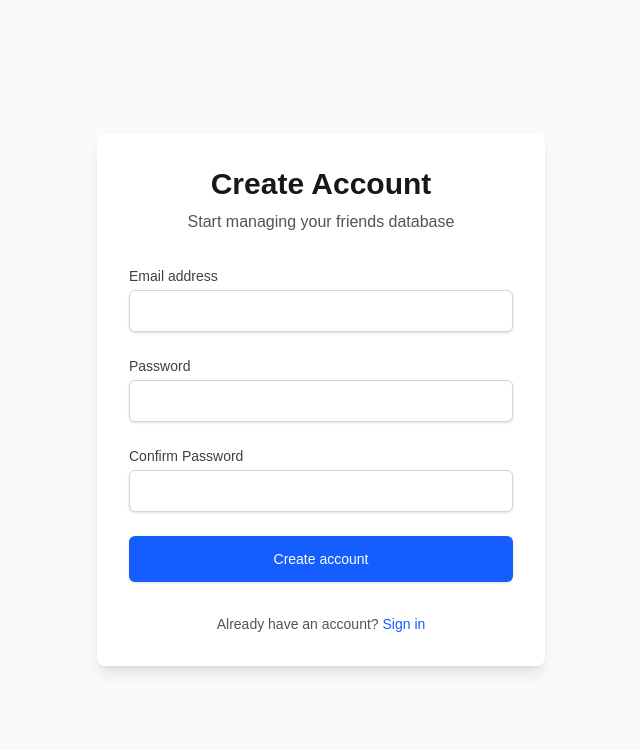
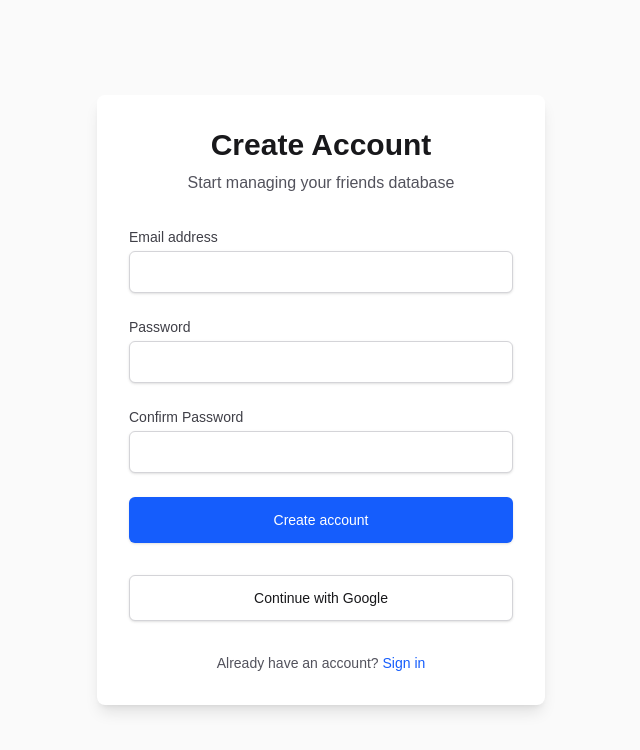
Before and after one commit to MareliBasson/oremi-mvp, a Next.js app: page /auth/signup in a window 1280 px wide. Shown: the top 750 px of the page, without its empty margins (319-959 px from the left). Built offline with nearby package versions, Linux system fonts and the light colour scheme; no server answers.

Commit message:
Add google auth to login providers

```diff
--- a/app/auth/login/page.tsx
+++ b/app/auth/login/page.tsx
@@ -1,103 +1,138 @@
-'use client';
+'use client'
 
-import { useState } from 'react';
-import { useRouter } from 'next/navigation';
-import Link from 'next/link';
-import { useAuth } from '@/contexts/AuthContext';
+import { useState } from 'react'
+import { useRouter } from 'next/navigation'
+import Link from 'next/link'
+import { useAuth } from '@/contexts/AuthContext'
 
 export default function LoginPage() {
-  const [email, setEmail] = useState('');
-  const [password, setPassword] = useState('');
-  const [error, setError] = useState('');
-  const [loading, setLoading] = useState(false);
-  const router = useRouter();
-  const { login } = useAuth();
+	const [email, setEmail] = useState('')
+	const [password, setPassword] = useState('')
+	const [error, setError] = useState('')
+	const [loading, setLoading] = useState(false)
+	const router = useRouter()
+	const { login, signInWithGoogle } = useAuth()
 
 	const handleSubmit = async (e: React.FormEvent) => {
-    e.preventDefault();
-    setError('');
-    setLoading(true);
+		e.preventDefault()
+		setError('')
+		setLoading(true)
 
 		try {
-      await login(email, password);
-      router.push('/friends');
+			await login(email, password)
+			router.push('/friends')
 		} catch (err) {
-      const error = err as Error;
-      setError(error.message || 'Failed to login');
+			const error = err as Error
+			setError(error.message || 'Failed to login')
 		} finally {
-      setLoading(false);
+			setLoading(false)
 		}
-  };
+	}
 
 	return (
-    <div className="flex min-h-screen items-center justify-center bg-zinc-50 dark:bg-zinc-950 p-4">
-      <div className="w-full max-w-md space-y-8 bg-white dark:bg-zinc-900 p-8 rounded-lg shadow-lg">
+		<div className='flex min-h-screen items-center justify-center bg-zinc-50 dark:bg-zinc-950 p-4'>
+			<div className='w-full max-w-md space-y-8 bg-white dark:bg-zinc-900 p-8 rounded-lg shadow-lg'>
 				<div>
-          <h2 className="text-3xl font-bold text-center text-zinc-900 dark:text-white">
+					<h2 className='text-3xl font-bold text-center text-zinc-900 dark:text-white'>
 						Sign In
 					</h2>
-          <p className="mt-2 text-center text-zinc-600 dark:text-zinc-400">
+					<p className='mt-2 text-center text-zinc-600 dark:text-zinc-400'>
 						Access your friends database
 					</p>
 				</div>
 
 				{error && (
-          <div className="bg-red-50 dark:bg-red-900/20 border border-red-200 dark:border-red-800 text-red-700 dark:text-red-400 px-4 py-3 rounded">
+					<div className='bg-red-50 dark:bg-red-900/20 border border-red-200 dark:border-red-800 text-red-700 dark:text-red-400 px-4 py-3 rounded'>
 						{error}
 					</div>
 				)}
 
-        <form onSubmit={handleSubmit} className="space-y-6">
+				<form onSubmit={handleSubmit} className='space-y-6'>
 					<div>
-            <label htmlFor="email" className="block text-sm font-medium text-zinc-700 dark:text-zinc-300">
+						<label
+							htmlFor='email'
+							className='block text-sm font-medium text-zinc-700 dark:text-zinc-300'
+						>
 							Email address
 						</label>
 						<input
-              id="email"
-              name="email"
-              type="email"
-              autoComplete="email"
+							id='email'
+							name='email'
+							type='email'
+							autoComplete='email'
 							required
 							value={email}
 							onChange={(e) => setEmail(e.target.value)}
-              className="mt-1 block w-full px-3 py-2 border border-zinc-300 dark:border-zinc-700 rounded-md shadow-sm focus:outline-none focus:ring-2 focus:ring-blue-500 focus:border-transparent bg-white dark:bg-zinc-800 text-zinc-900 dark:text-white"
+							className='mt-1 block w-full px-3 py-2 border border-zinc-300 dark:border-zinc-700 rounded-md shadow-sm focus:outline-none focus:ring-2 focus:ring-blue-500 focus:border-transparent bg-white dark:bg-zinc-800 text-zinc-900 dark:text-white'
 						/>
 					</div>
 
 					<div>
-            <label htmlFor="password" className="block text-sm font-medium text-zinc-700 dark:text-zinc-300">
+						<label
+							htmlFor='password'
+							className='block text-sm font-medium text-zinc-700 dark:text-zinc-300'
+						>
 							Password
 						</label>
 						<input
-              id="password"
-              name="password"
-              type="password"
-              autoComplete="current-password"
+							id='password'
+							name='password'
+							type='password'
+							autoComplete='current-password'
 							required
 							value={password}
 							onChange={(e) => setPassword(e.target.value)}
-              className="mt-1 block w-full px-3 py-2 border border-zinc-300 dark:border-zinc-700 rounded-md shadow-sm focus:outline-none focus:ring-2 focus:ring-blue-500 focus:border-transparent bg-white dark:bg-zinc-800 text-zinc-900 dark:text-white"
+							className='mt-1 block w-full px-3 py-2 border border-zinc-300 dark:border-zinc-700 rounded-md shadow-sm focus:outline-none focus:ring-2 focus:ring-blue-500 focus:border-transparent bg-white dark:bg-zinc-800 text-zinc-900 dark:text-white'
 						/>
 					</div>
 
 					<div>
 						<button
-              type="submit"
+							type='submit'
 							disabled={loading}
-              className="w-full flex justify-center py-3 px-4 border border-transparent rounded-md shadow-sm text-sm font-medium text-white bg-blue-600 hover:bg-blue-700 focus:outline-none focus:ring-2 focus:ring-offset-2 focus:ring-blue-500 disabled:opacity-50 disabled:cursor-not-allowed"
+							className='w-full flex justify-center py-3 px-4 border border-transparent rounded-md shadow-sm text-sm font-medium text-white bg-blue-600 hover:bg-blue-700 focus:outline-none focus:ring-2 focus:ring-offset-2 focus:ring-blue-500 disabled:opacity-50 disabled:cursor-not-allowed'
 						>
 							{loading ? 'Signing in...' : 'Sign in'}
 						</button>
 					</div>
 				</form>
 
-        <div className="text-center text-sm">
-          <span className="text-zinc-600 dark:text-zinc-400">Don&apos;t have an account? </span>
-          <Link href="/auth/signup" className="font-medium text-blue-600 hover:text-blue-500 dark:text-blue-400 dark:hover:text-blue-300">
+				<div className='mt-4'>
+					<button
+						type='button'
+						onClick={async () => {
+							setError('')
+							setLoading(true)
+							try {
+								await signInWithGoogle()
+								router.push('/friends')
+							} catch (err) {
+								const error = err as Error
+								setError(
+									error.message || 'Google sign-in failed'
+								)
+							} finally {
+								setLoading(false)
+							}
+						}}
+						className='w-full flex justify-center items-center gap-2 py-3 px-4 border border-zinc-300 dark:border-zinc-700 rounded-md shadow-sm text-sm font-medium bg-white dark:bg-zinc-800 text-zinc-900 dark:text-white hover:bg-zinc-50'
+					>
+						Continue with Google
+					</button>
+				</div>
+
+				<div className='text-center text-sm'>
+					<span className='text-zinc-600 dark:text-zinc-400'>
+						Don&apos;t have an account?{' '}
+					</span>
+					<Link
+						href='/auth/signup'
+						className='font-medium text-blue-600 hover:text-blue-500 dark:text-blue-400 dark:hover:text-blue-300'
+					>
 						Sign up
 					</Link>
 				</div>
 			</div>
 		</div>
-  );
+	)
 }
--- a/app/auth/signup/page.tsx
+++ b/app/auth/signup/page.tsx
@@ -1,131 +1,169 @@
-'use client';
+'use client'
 
-import { useState } from 'react';
-import { useRouter } from 'next/navigation';
-import Link from 'next/link';
-import { useAuth } from '@/contexts/AuthContext';
+import { useState } from 'react'
+import { useRouter } from 'next/navigation'
+import Link from 'next/link'
+import { useAuth } from '@/contexts/AuthContext'
 
 export default function SignupPage() {
-  const [email, setEmail] = useState('');
-  const [password, setPassword] = useState('');
-  const [confirmPassword, setConfirmPassword] = useState('');
-  const [error, setError] = useState('');
-  const [loading, setLoading] = useState(false);
-  const router = useRouter();
-  const { signup } = useAuth();
+	const [email, setEmail] = useState('')
+	const [password, setPassword] = useState('')
+	const [confirmPassword, setConfirmPassword] = useState('')
+	const [error, setError] = useState('')
+	const [loading, setLoading] = useState(false)
+	const router = useRouter()
+	const { signup, signInWithGoogle } = useAuth()
 
 	const handleSubmit = async (e: React.FormEvent) => {
-    e.preventDefault();
-    setError('');
+		e.preventDefault()
+		setError('')
 
 		if (password !== confirmPassword) {
-      setError('Passwords do not match');
-      return;
+			setError('Passwords do not match')
+			return
 		}
 
 		if (password.length < 6) {
-      setError('Password must be at least 6 characters');
-      return;
+			setError('Password must be at least 6 characters')
+			return
 		}
 
-    setLoading(true);
+		setLoading(true)
 
 		try {
-      await signup(email, password);
-      router.push('/friends');
+			await signup(email, password)
+			router.push('/friends')
 		} catch (err) {
-      const error = err as Error;
-      setError(error.message || 'Failed to create account');
+			const error = err as Error
+			setError(error.message || 'Failed to create account')
 		} finally {
-      setLoading(false);
+			setLoading(false)
 		}
-  };
+	}
 
 	return (
-    <div className="flex min-h-screen items-center justify-center bg-zinc-50 dark:bg-zinc-950 p-4">
-      <div className="w-full max-w-md space-y-8 bg-white dark:bg-zinc-900 p-8 rounded-lg shadow-lg">
+		<div className='flex min-h-screen items-center justify-center bg-zinc-50 dark:bg-zinc-950 p-4'>
+			<div className='w-full max-w-md space-y-8 bg-white dark:bg-zinc-900 p-8 rounded-lg shadow-lg'>
 				<div>
-          <h2 className="text-3xl font-bold text-center text-zinc-900 dark:text-white">
+					<h2 className='text-3xl font-bold text-center text-zinc-900 dark:text-white'>
 						Create Account
 					</h2>
-          <p className="mt-2 text-center text-zinc-600 dark:text-zinc-400">
+					<p className='mt-2 text-center text-zinc-600 dark:text-zinc-400'>
 						Start managing your friends database
 					</p>
 				</div>
 
 				{error && (
-          <div className="bg-red-50 dark:bg-red-900/20 border border-red-200 dark:border-red-800 text-red-700 dark:text-red-400 px-4 py-3 rounded">
+					<div className='bg-red-50 dark:bg-red-900/20 border border-red-200 dark:border-red-800 text-red-700 dark:text-red-400 px-4 py-3 rounded'>
 						{error}
 					</div>
 				)}
 
-        <form onSubmit={handleSubmit} className="space-y-6">
+				<form onSubmit={handleSubmit} className='space-y-6'>
 					<div>
-            <label htmlFor="email" className="block text-sm font-medium text-zinc-700 dark:text-zinc-300">
+						<label
+							htmlFor='email'
+							className='block text-sm font-medium text-zinc-700 dark:text-zinc-300'
+						>
 							Email address
 						</label>
 						<input
-              id="email"
-              name="email"
-              type="email"
-              autoComplete="email"
+							id='email'
+							name='email'
+							type='email'
+							autoComplete='email'
 							required
 							value={email}
 							onChange={(e) => setEmail(e.target.value)}
-              className="mt-1 block w-full px-3 py-2 border border-zinc-300 dark:border-zinc-700 rounded-md shadow-sm focus:outline-none focus:ring-2 focus:ring-blue-500 focus:border-transparent bg-white dark:bg-zinc-800 text-zinc-900 dark:text-white"
+							className='mt-1 block w-full px-3 py-2 border border-zinc-300 dark:border-zinc-700 rounded-md shadow-sm focus:outline-none focus:ring-2 focus:ring-blue-500 focus:border-transparent bg-white dark:bg-zinc-800 text-zinc-900 dark:text-white'
 						/>
 					</div>
 
 					<div>
-            <label htmlFor="password" className="block text-sm font-medium text-zinc-700 dark:text-zinc-300">
+						<label
+							htmlFor='password'
+							className='block text-sm font-medium text-zinc-700 dark:text-zinc-300'
+						>
 							Password
 						</label>
 						<input
-              id="password"
-              name="password"
-              type="password"
-              autoComplete="new-password"
+							id='password'
+							name='password'
+							type='password'
+							autoComplete='new-password'
 							required
 							value={password}
 							onChange={(e) => setPassword(e.target.value)}
-              className="mt-1 block w-full px-3 py-2 border border-zinc-300 dark:border-zinc-700 rounded-md shadow-sm focus:outline-none focus:ring-2 focus:ring-blue-500 focus:border-transparent bg-white dark:bg-zinc-800 text-zinc-900 dark:text-white"
+							className='mt-1 block w-full px-3 py-2 border border-zinc-300 dark:border-zinc-700 rounded-md shadow-sm focus:outline-none focus:ring-2 focus:ring-blue-500 focus:border-transparent bg-white dark:bg-zinc-800 text-zinc-900 dark:text-white'
 						/>
 					</div>
 
 					<div>
-            <label htmlFor="confirmPassword" className="block text-sm font-medium text-zinc-700 dark:text-zinc-300">
+						<label
+							htmlFor='confirmPassword'
+							className='block text-sm font-medium text-zinc-700 dark:text-zinc-300'
+						>
 							Confirm Password
 						</label>
 						<input
-              id="confirmPassword"
-              name="confirmPassword"
-              type="password"
-              autoComplete="new-password"
+							id='confirmPassword'
+							name='confirmPassword'
+							type='password'
+							autoComplete='new-password'
 							required
 							value={confirmPassword}
 							onChange={(e) => setConfirmPassword(e.target.value)}
-              className="mt-1 block w-full px-3 py-2 border border-zinc-300 dark:border-zinc-700 rounded-md shadow-sm focus:outline-none focus:ring-2 focus:ring-blue-500 focus:border-transparent bg-white dark:bg-zinc-800 text-zinc-900 dark:text-white"
+							className='mt-1 block w-full px-3 py-2 border border-zinc-300 dark:border-zinc-700 rounded-md shadow-sm focus:outline-none focus:ring-2 focus:ring-blue-500 focus:border-transparent bg-white dark:bg-zinc-800 text-zinc-900 dark:text-white'
 						/>
 					</div>
 
 					<div>
 						<button
-              type="submit"
+							type='submit'
 							disabled={loading}
-              className="w-full flex justify-center py-3 px-4 border border-transparent rounded-md shadow-sm text-sm font-medium text-white bg-blue-600 hover:bg-blue-700 focus:outline-none focus:ring-2 focus:ring-offset-2 focus:ring-blue-500 disabled:opacity-50 disabled:cursor-not-allowed"
+							className='w-full flex justify-center py-3 px-4 border border-transparent rounded-md shadow-sm text-sm font-medium text-white bg-blue-600 hover:bg-blue-700 focus:outline-none focus:ring-2 focus:ring-offset-2 focus:ring-blue-500 disabled:opacity-50 disabled:cursor-not-allowed'
 						>
 							{loading ? 'Creating account...' : 'Create account'}
 						</button>
 					</div>
 				</form>
 
-        <div className="text-center text-sm">
-          <span className="text-zinc-600 dark:text-zinc-400">Already have an account? </span>
-          <Link href="/auth/login" className="font-medium text-blue-600 hover:text-blue-500 dark:text-blue-400 dark:hover:text-blue-300">
+				<div className='mt-4'>
+					<button
+						type='button'
+						onClick={async () => {
+							setError('')
+							setLoading(true)
+							try {
+								await signInWithGoogle()
+								router.push('/friends')
+							} catch (err) {
+								const error = err as Error
+								setError(
+									error.message || 'Google sign-in failed'
+								)
+							} finally {
+								setLoading(false)
+							}
+						}}
+						className='w-full flex justify-center items-center gap-2 py-3 px-4 border border-zinc-300 dark:border-zinc-700 rounded-md shadow-sm text-sm font-medium bg-white dark:bg-zinc-800 text-zinc-900 dark:text-white hover:bg-zinc-50'
+					>
+						Continue with Google
+					</button>
+				</div>
+
+				<div className='text-center text-sm'>
+					<span className='text-zinc-600 dark:text-zinc-400'>
+						Already have an account?{' '}
+					</span>
+					<Link
+						href='/auth/login'
+						className='font-medium text-blue-600 hover:text-blue-500 dark:text-blue-400 dark:hover:text-blue-300'
+					>
 						Sign in
 					</Link>
 				</div>
 			</div>
 		</div>
-  );
+	)
 }
--- a/contexts/AuthContext.tsx
+++ b/contexts/AuthContext.tsx
@@ -1,21 +1,23 @@
-'use client';
+'use client'
 
-import React, { createContext, useContext, useEffect, useState } from 'react';
+import React, { createContext, useContext, useEffect, useState } from 'react'
 import {
 	User,
 	createUserWithEmailAndPassword,
 	signInWithEmailAndPassword,
 	signOut,
+	signInWithPopup,
 	onAuthStateChanged,
-} from 'firebase/auth';
-import { auth } from '@/lib/firebase';
+} from 'firebase/auth'
+import { auth, googleProvider } from '@/lib/firebase'
 
 interface AuthContextType {
-  user: User | null;
-  loading: boolean;
-  signup: (email: string, password: string) => Promise<void>;
-  login: (email: string, password: string) => Promise<void>;
-  logout: () => Promise<void>;
+	user: User | null
+	loading: boolean
+	signup: (email: string, password: string) => Promise<void>
+	login: (email: string, password: string) => Promise<void>
+	signInWithGoogle: () => Promise<void>
+	logout: () => Promise<void>
 }
 
 const AuthContext = createContext<AuthContextType>({
@@ -23,54 +25,64 @@ const AuthContext = createContext<AuthContextType>({
 	loading: true,
 	signup: async () => {},
 	login: async () => {},
+	signInWithGoogle: async () => {},
 	logout: async () => {},
-});
+})
 
 export const useAuth = () => {
-  const context = useContext(AuthContext);
+	const context = useContext(AuthContext)
 	if (!context) {
-    throw new Error('useAuth must be used within an AuthProvider');
+		throw new Error('useAuth must be used within an AuthProvider')
 	}
-  return context;
-};
+	return context
+}
 
-export const AuthProvider: React.FC<{ children: React.ReactNode }> = ({ children }) => {
-  const [user, setUser] = useState<User | null>(null);
-  const [loading, setLoading] = useState(true);
+export const AuthProvider: React.FC<{ children: React.ReactNode }> = ({
+	children,
+}) => {
+	const [user, setUser] = useState<User | null>(null)
+	const [loading, setLoading] = useState(true)
 
 	useEffect(() => {
-    if (!auth) return;
+		if (!auth) return
 
 		const unsubscribe = onAuthStateChanged(auth, (user) => {
-      setUser(user);
-      setLoading(false);
-    });
+			setUser(user)
+			setLoading(false)
+		})
 
-    return unsubscribe;
-  }, []);
+		return unsubscribe
+	}, [])
 
 	const signup = async (email: string, password: string) => {
-    if (!auth) throw new Error('Firebase auth not initialized');
-    await createUserWithEmailAndPassword(auth, email, password);
-  };
+		if (!auth) throw new Error('Firebase auth not initialized')
+		await createUserWithEmailAndPassword(auth, email, password)
+	}
 
 	const login = async (email: string, password: string) => {
-    if (!auth) throw new Error('Firebase auth not initialized');
-    await signInWithEmailAndPassword(auth, email, password);
-  };
+		if (!auth) throw new Error('Firebase auth not initialized')
+		await signInWithEmailAndPassword(auth, email, password)
+	}
 
 	const logout = async () => {
-    if (!auth) throw new Error('Firebase auth not initialized');
-    await signOut(auth);
-  };
+		if (!auth) throw new Error('Firebase auth not initialized')
+		await signOut(auth)
+	}
+
+	const signInWithGoogle = async () => {
+		if (!auth || !googleProvider)
+			throw new Error('Firebase auth not initialized')
+		await signInWithPopup(auth, googleProvider)
+	}
 
 	const value = {
 		user,
 		loading,
 		signup,
 		login,
+		signInWithGoogle,
 		logout,
-  };
+	}
 
-  return <AuthContext.Provider value={value}>{children}</AuthContext.Provider>;
-};
+	return <AuthContext.Provider value={value}>{children}</AuthContext.Provider>
+}
--- a/lib/firebase.ts
+++ b/lib/firebase.ts
@@ -1,33 +1,41 @@
-import { initializeApp, getApps, FirebaseApp } from 'firebase/app';
-import { getAuth, Auth } from 'firebase/auth';
-import { getFirestore, Firestore } from 'firebase/firestore';
+import { initializeApp, getApps, FirebaseApp } from 'firebase/app'
+import { getAuth, Auth, GoogleAuthProvider } from 'firebase/auth'
+import { getFirestore, Firestore } from 'firebase/firestore'
 
 const firebaseConfig = {
 	apiKey: process.env.NEXT_PUBLIC_FIREBASE_API_KEY || '',
 	authDomain: process.env.NEXT_PUBLIC_FIREBASE_AUTH_DOMAIN || '',
 	projectId: process.env.NEXT_PUBLIC_FIREBASE_PROJECT_ID || '',
 	storageBucket: process.env.NEXT_PUBLIC_FIREBASE_STORAGE_BUCKET || '',
-  messagingSenderId: process.env.NEXT_PUBLIC_FIREBASE_MESSAGING_SENDER_ID || '',
+	messagingSenderId:
+		process.env.NEXT_PUBLIC_FIREBASE_MESSAGING_SENDER_ID || '',
 	appId: process.env.NEXT_PUBLIC_FIREBASE_APP_ID || '',
-};
+}
 
 // Check if we have valid configuration
-const hasValidConfig = firebaseConfig.apiKey && firebaseConfig.projectId;
+const hasValidConfig = firebaseConfig.apiKey && firebaseConfig.projectId
 
 // Initialize Firebase only on the client side
 // Firebase Client SDK is designed for client-side use only
-let app: FirebaseApp | undefined;
-let auth: Auth | undefined;
-let db: Firestore | undefined;
+let app: FirebaseApp | undefined
+let auth: Auth | undefined
+let db: Firestore | undefined
+let googleProvider: GoogleAuthProvider | undefined
 
 if (typeof window !== 'undefined') {
 	if (!hasValidConfig) {
-    console.warn('Firebase configuration is missing. Please set up environment variables.');
+		console.warn(
+			'Firebase configuration is missing. Please set up environment variables.'
+		)
 	} else {
-    app = getApps().length === 0 ? initializeApp(firebaseConfig) : getApps()[0];
-    auth = getAuth(app);
-    db = getFirestore(app);
+		app =
+			getApps().length === 0
+				? initializeApp(firebaseConfig)
+				: getApps()[0]
+		auth = getAuth(app)
+		googleProvider = new GoogleAuthProvider()
+		db = getFirestore(app)
 	}
 }
 
-export { app, auth, db };
+export { app, auth, db, googleProvider }
```
Also changed, not shown: app/page.tsx (+14 -12 lines). Lines whose indentation alone changed are shown as unchanged.
